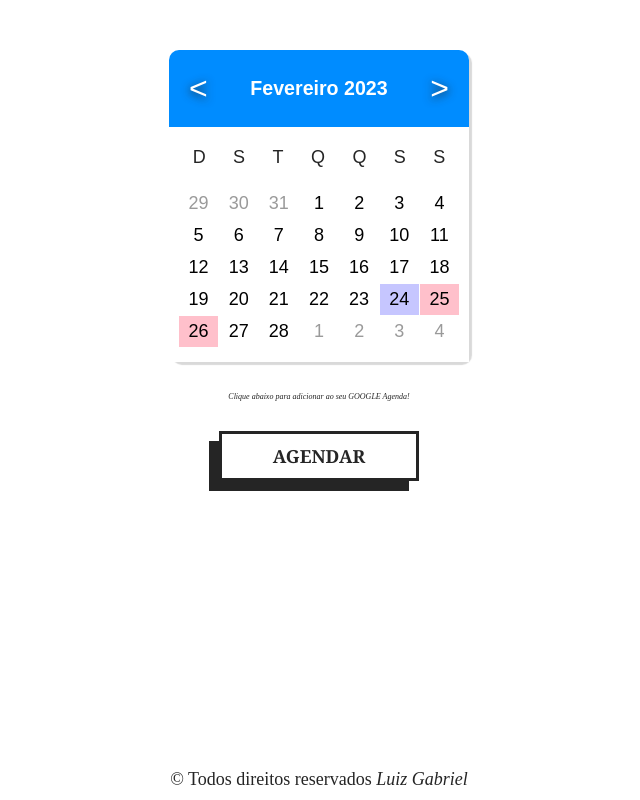
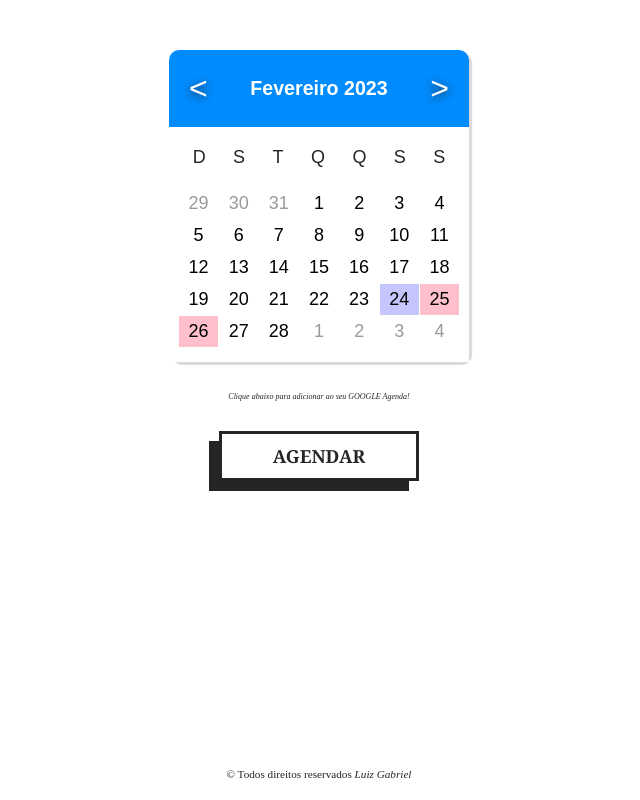
Before and after one commit to luiznatoo/calendar-off, a plain HTML site: page index.html in a window 1280 px wide. Shown: the whole page, without its empty margins (321-961 px from the left). Drawn offline with Linux system fonts and the light colour scheme.

Commit message:
mudança de tamanho no p do footer

```diff
--- a/styles.css
+++ b/styles.css
@@ -148,11 +148,11 @@ box-shadow: none;
 }
 footer{
   position: absolute;
-  bottom: 10px;
+  bottom: 20px;
 }
 footer p{
   color: #252525;
-  font-size: 1.125em;
+  font-size: 0.7em;
 }
 footer p a{
   text-decoration: none;
```
